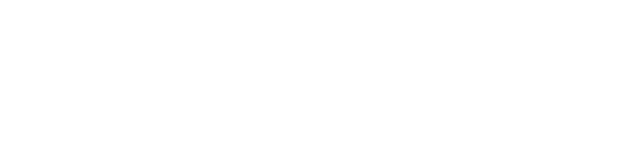
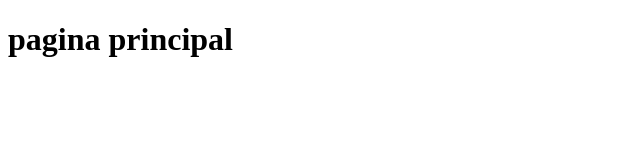
Before and after one commit to Franvidela/proyecto-inicial, a plain HTML site: page index.html in a window 1280 px wide. Shown: the whole page, without its empty margins (0-640 px from the left). Drawn offline with Linux system fonts and the light colour scheme.

Commit message:
agregue estilos y titulo

```diff
--- a/assets/css/styles.css
+++ b/assets/css/styles.css
@@ -0,0 +1,4 @@
+*{
+    margin: 0;
+    padding: 0;
+}
--- a/index.html
+++ b/index.html
@@ -7,6 +7,6 @@
     <title>Document</title>
 </head>
 <body>
-
+    <h1>pagina principal</h1>
 </body>
 </html>
```
